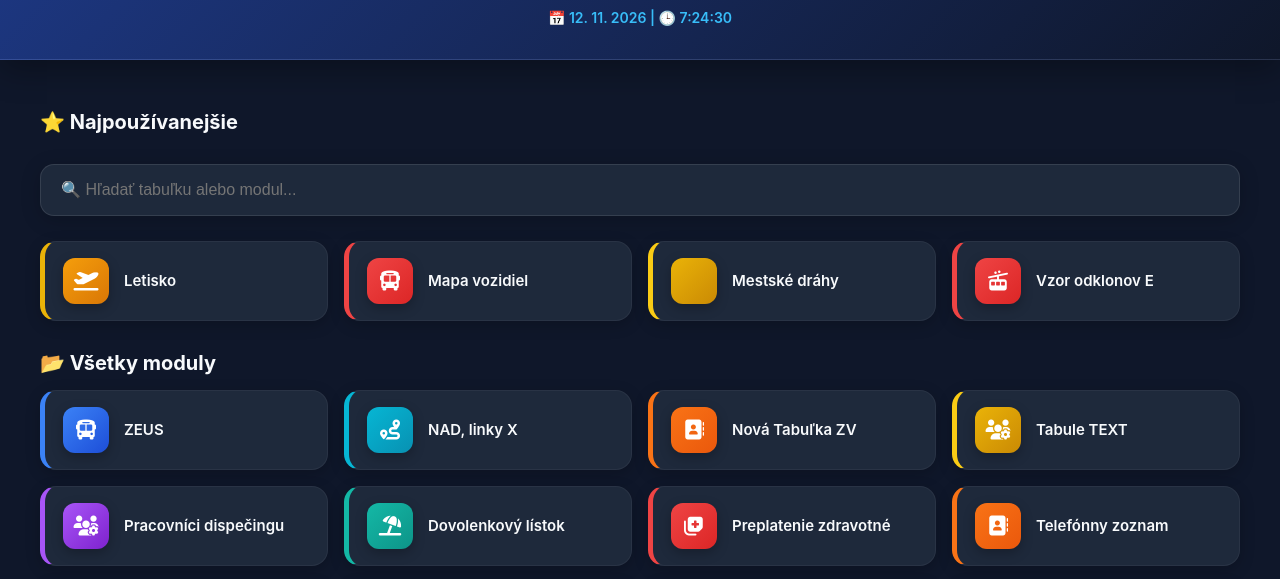
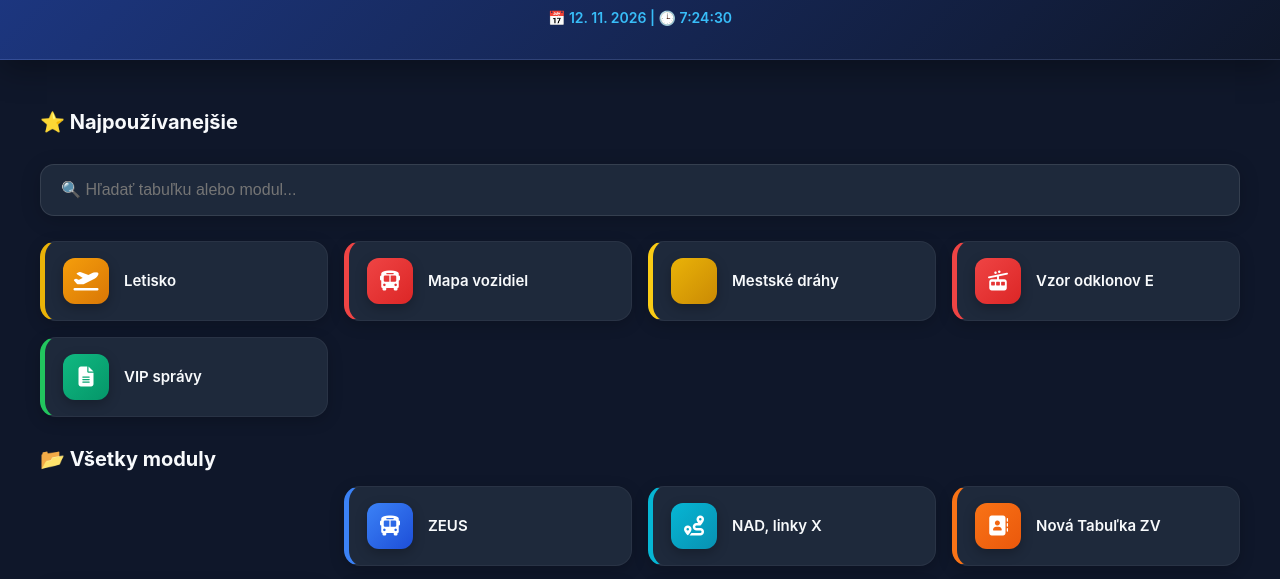
Before and after one commit to Richi2186/WEB-Dispecing, a plain HTML site: page index.html in a window 1280 px wide. Shown: the part 178-757 px from the top of the page. Drawn offline with Linux system fonts and the light colour scheme; some icons are missing.

Commit message:
Add link to VIP správy document in index.html

```diff
--- a/index.html
+++ b/index.html
@@ -294,6 +294,12 @@ a {
       </div>
     </a>
 
+ <a href="VIP správy.docx" target="_blank" onclick="countClick('VIP správy')" class="tile">
+                <div class="card green">
+                    <div class="icon"><i class="fa-solid fa-file-lines"></i></div>
+                    <div class="card-title">VIP správy</div>
+                </div>
+
   </div>
 
   <h2>📂 Všetky moduly</h2>
```
